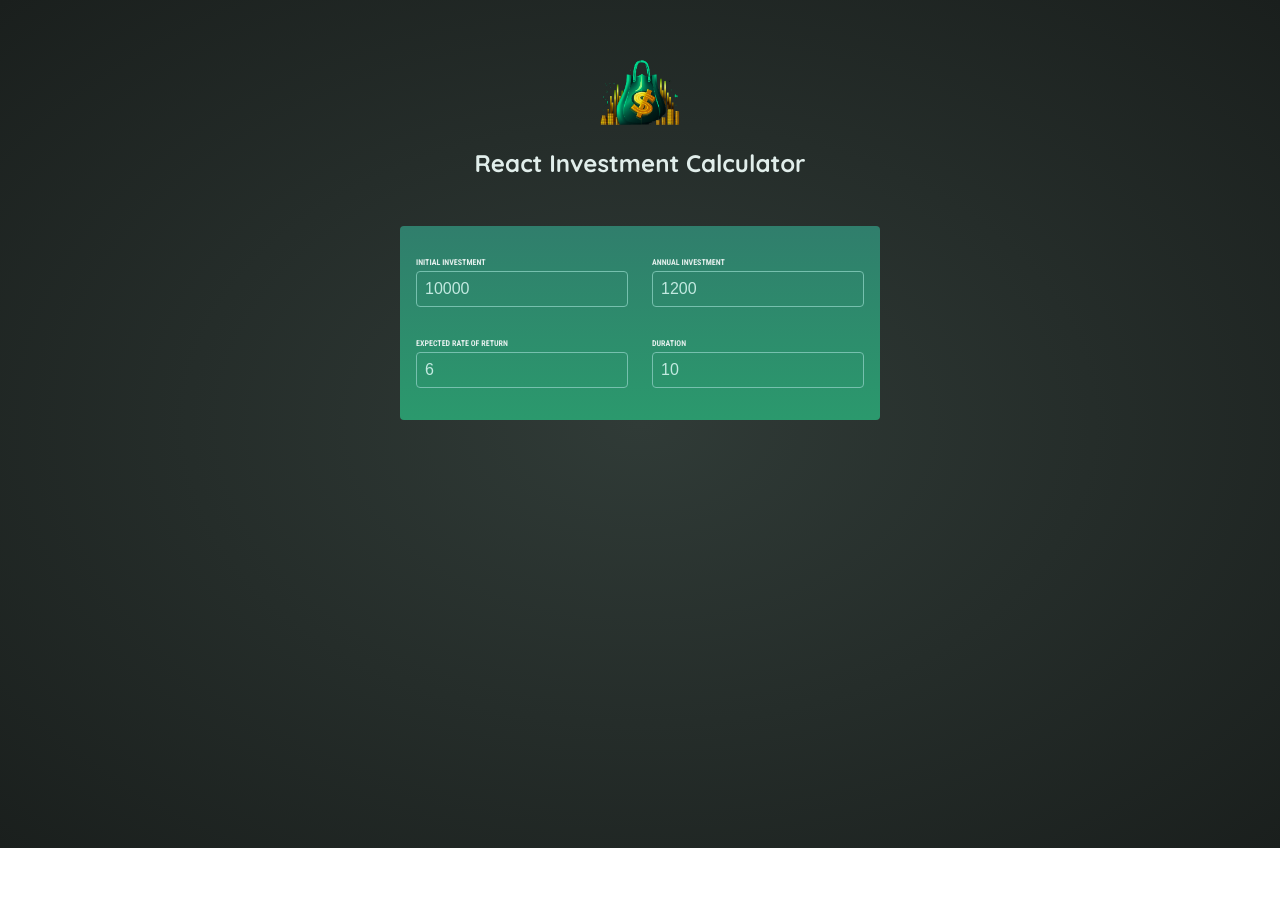
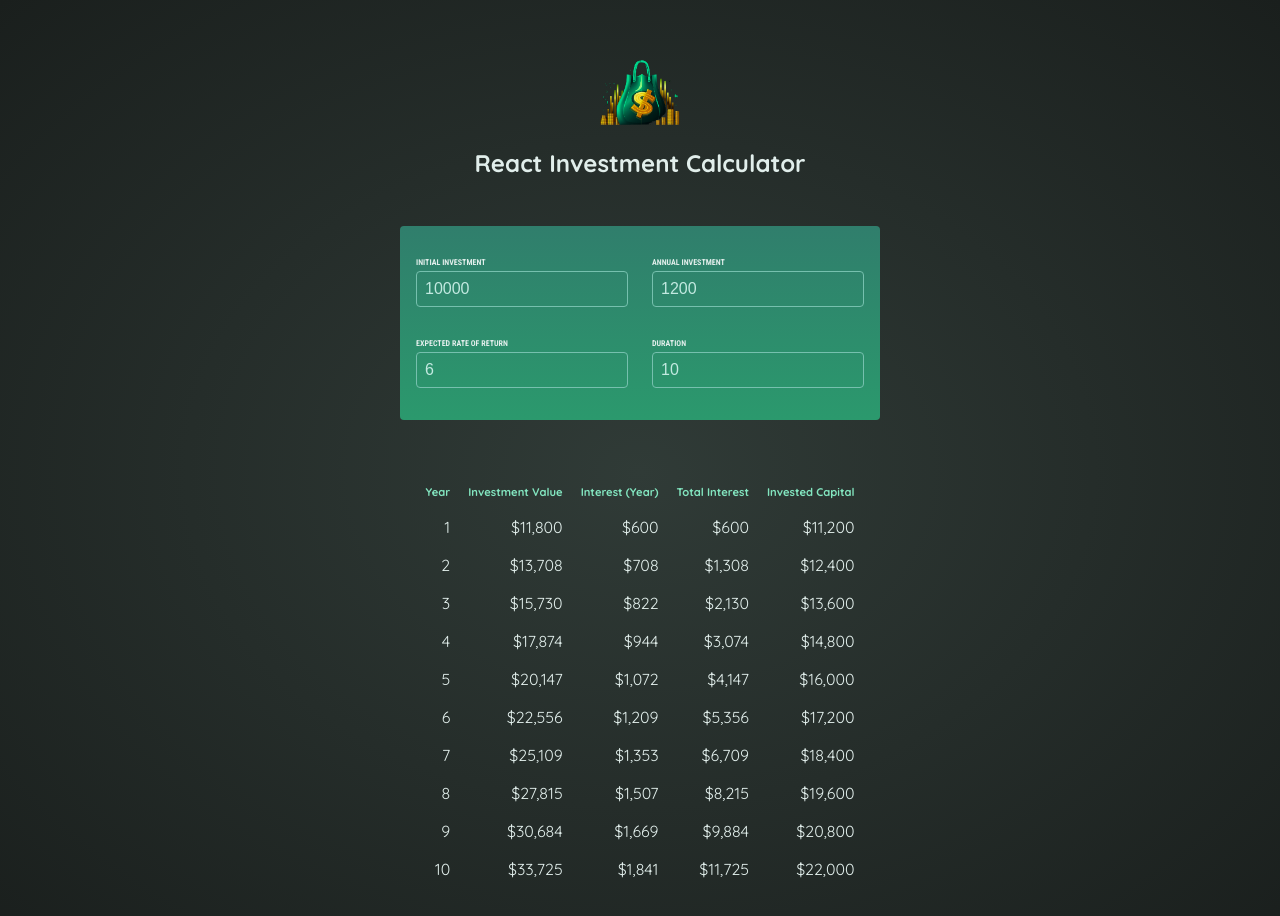
Before and after one commit to kssasarma/investment-calculator-project, a React (Vite) app: page / in a window 1280 px wide. Shown: the top 916 px of the page. Before the commit the page ends 848 px from the top, so only its background shows below. Built offline with nearby package versions, Linux system fonts and the light colour scheme.

Commit message:
Result component with calculated values

```diff
--- a/src/components/Results.jsx
+++ b/src/components/Results.jsx
@@ -1,5 +1,35 @@
-import { calculateInvestmentResults } from "../util/investment";
+import { calculateInvestmentResults, formatter } from "../util/investment";
 export default function Results({ input }) {
 	let results = calculateInvestmentResults(input);
-	console.log(results);
+	const initialInvestment =
+		results[0].valueEndOfYear - results[0].interest - results[0].annualInvestment;
+	return (
+		<table id="result">
+			<thead>
+				<tr>
+					<th>Year</th>
+					<th>Investment Value</th>
+					<th>Interest (Year)</th>
+					<th>Total Interest</th>
+					<th>Invested Capital</th>
+				</tr>
+			</thead>
+			{results.map((result) => {
+				const totalInterest =
+					result.valueEndOfYear -
+					result.annualInvestment * result.year -
+					initialInvestment;
+				const totalAmountInvested = result.valueEndOfYear - totalInterest;
+				return (
+					<tr key={result.year}>
+						<td>{result.year}</td>
+						<td>{formatter.format(result.valueEndOfYear)}</td>
+						<td>{formatter.format(result.interest)}</td>
+						<td>{formatter.format(totalInterest)}</td>
+						<td>{formatter.format(totalAmountInvested)}</td>
+					</tr>
+				);
+			})}
+		</table>
+	);
 }
```
